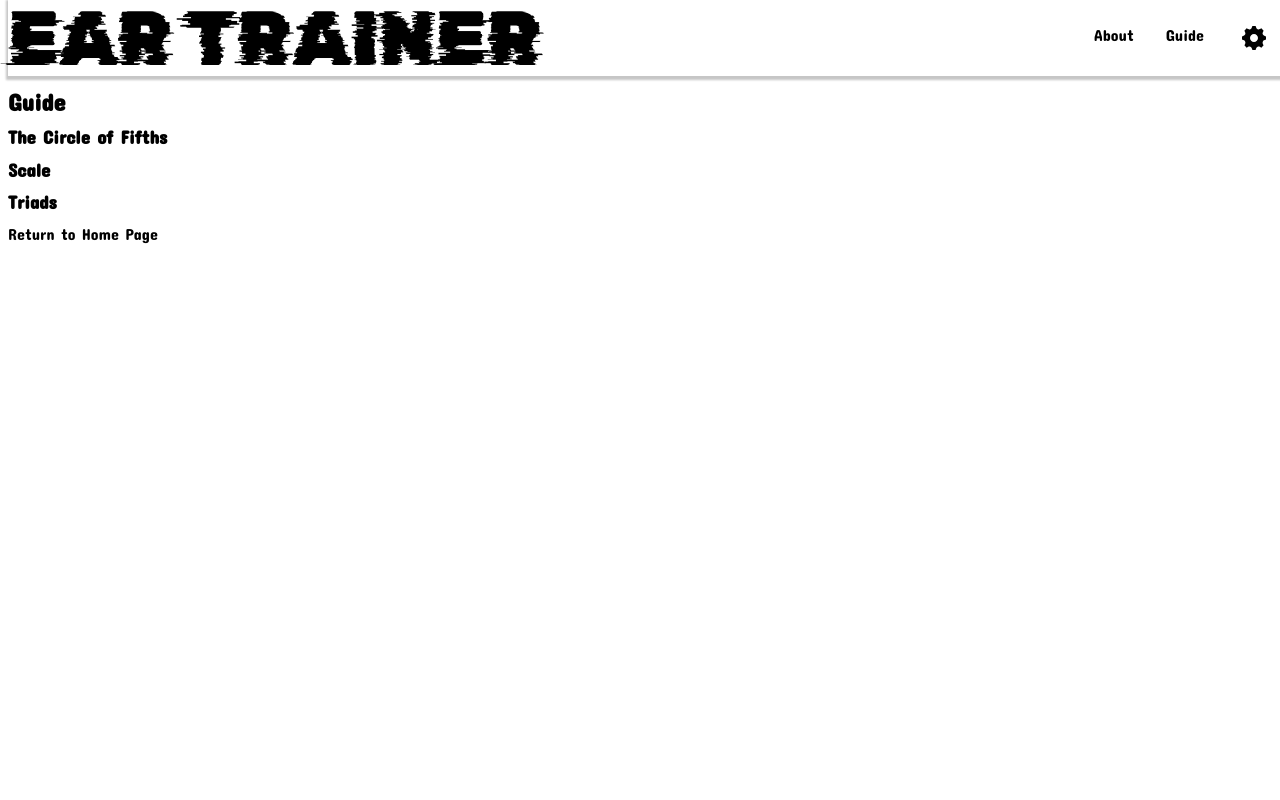
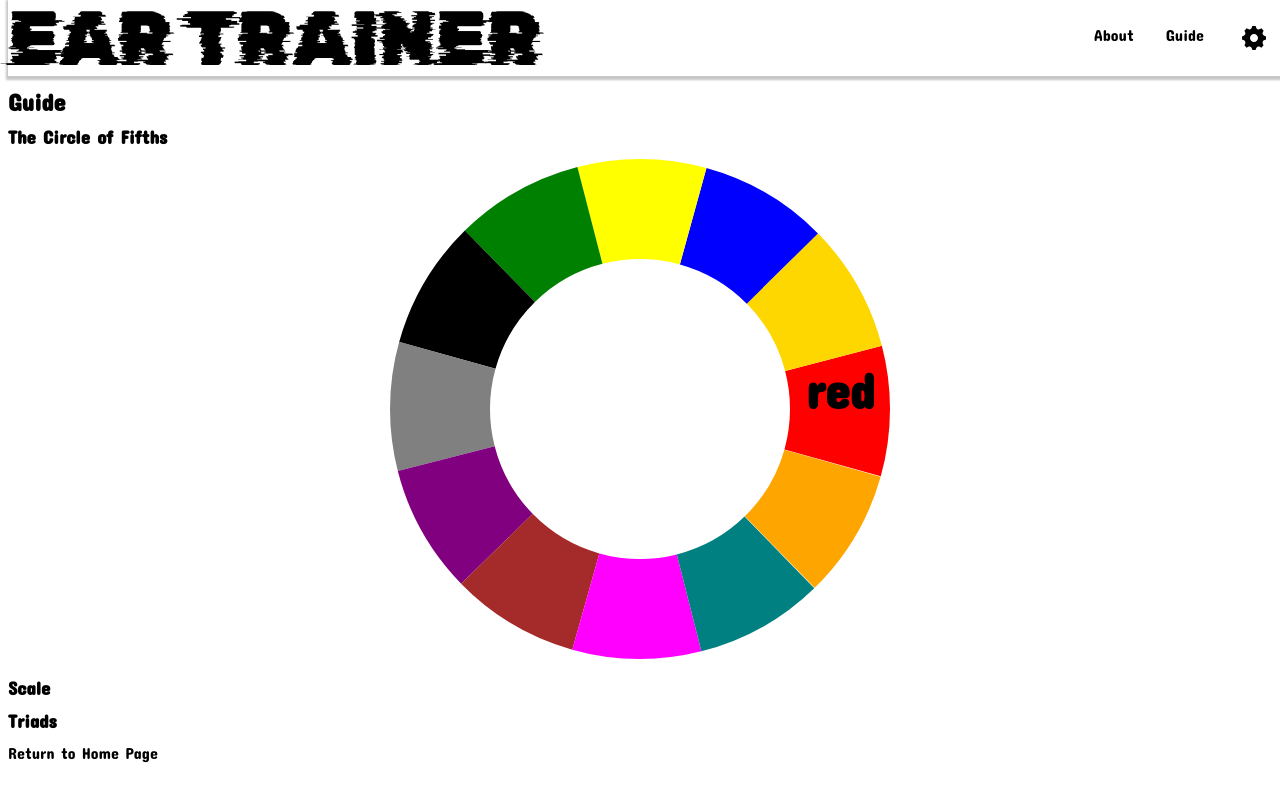
Before and after one commit to charper11/EarNote, a React (Create React App) app in the folder earnote-ui/: page /guide in a window 1280 px wide. Built offline with nearby package versions, Linux system fonts and the light colour scheme.

Commit message:
12 section circle

```diff
--- /dev/null
+++ b/earnote-ui/src/Components/CircleOfFifths.css
@@ -0,0 +1,79 @@
+.wheel {
+    display: flex;
+    flex-direction: column;
+    align-items: center;
+    height: 500px;
+}
+
+.breaks {
+    stroke-width: 20;
+    fill: none;
+    stroke-dasharray: 20.91 230.08;
+    transform: rotate(-15);
+}
+
+.red {
+    stroke: red;
+    stroke-dashoffset: 10;
+}
+
+.gold {
+    stroke: gold;
+    stroke-dashoffset: 30.91;
+}
+
+.blue {
+    stroke: blue;
+    stroke-dashoffset: 51.81;
+}
+
+.yellow {
+    stroke: yellow;
+    stroke-dashoffset: 72.71;
+}
+
+.green {
+    stroke: green;
+    stroke-dashoffset: 93.61;
+}
+
+.black {
+    stroke: black;
+    stroke-dashoffset: 114.51;
+}
+
+.gray {
+    stroke: gray;
+    stroke-dashoffset: 135.41;
+}
+
+.purple {
+    stroke: purple;
+    stroke-dashoffset: 156.31
+}
+
+.brown {
+    stroke: brown;
+    stroke-dashoffset: 177.21;
+}
+
+.magenta {
+    stroke: magenta;
+    stroke-dashoffset: 198.11;
+}
+
+.teal {
+    stroke: teal;
+    stroke-dashoffset: 219.02;
+}
+
+.orange {
+    stroke: orange;
+    stroke-dashoffset: 240.02;
+}
+
+.text {
+    font-size: 10px;
+    font-weight: 700;
+    text-anchor: middle;
+}
--- /dev/null
+++ b/earnote-ui/src/Components/CircleOfFifths.js
@@ -0,0 +1,30 @@
+import './CircleOfFifths.css';
+
+const CircleOfFifths = () => {
+
+    return (
+        <div className='wheel'>
+            <svg xmlns="http://www.w3.org/2000/svg" xmlnsXlink="http://www.w3.org/1999/xlink" viewBox="-50 -50 100 100">
+                <defs>
+                  <circle id="c" className="breaks" r="40"/>
+                </defs>
+                <use xlinkHref='#c' className='red'/>
+                <use xlinkHref="#c" className='gold'/>
+                <use xlinkHref="#c" className='blue'/>
+                <use xlinkHref="#c" className='yellow'/>
+                <use xlinkHref="#c" className='green'/>
+                <use xlinkHref="#c" className='black'/>
+                <use xlinkHref="#c" className='gray'/>
+                <use xlinkHref="#c" className='purple'/>
+                <use xlinkHref="#c" className='brown'/>
+                <use xlinkHref="#c" className='magenta'/>
+                <use xlinkHref="#c" className='teal'/>
+                <use xlinkHref="#c" className='orange'/>
+
+                <text className='text' x="40">red</text>
+            </svg>
+        </div>
+    );
+};
+
+export default CircleOfFifths;
--- a/earnote-ui/src/Pages/Guide.js
+++ b/earnote-ui/src/Pages/Guide.js
@@ -1,5 +1,6 @@
 import { Link } from 'react-router-dom';
 import './Guide.css';
+import CircleOfFifths from '../Components/CircleOfFifths';
 
 const Guide = () => {
 
@@ -7,6 +8,7 @@ const Guide = () => {
         <div className="guide">
           <h2>Guide</h2>
           <h3>The Circle of Fifths</h3>
+          <CircleOfFifths />
           <h3>Scale</h3>
           <h3>Triads</h3>
           <Link to="/">Return to Home Page</Link>
```
